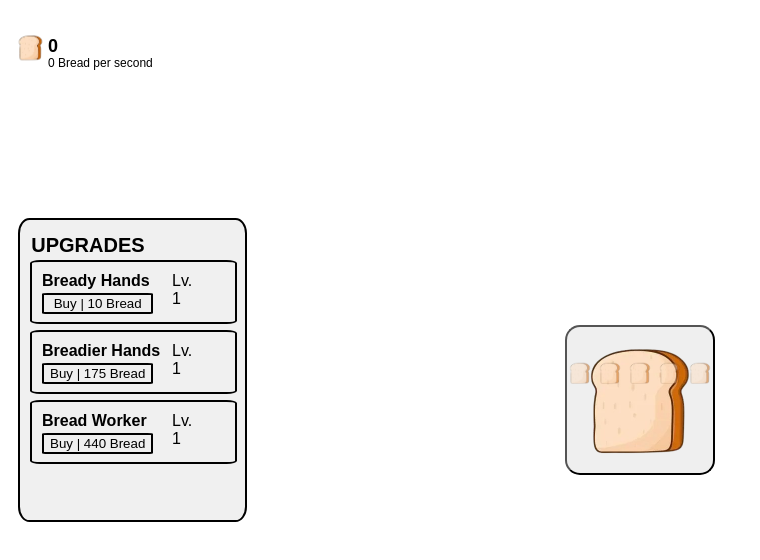
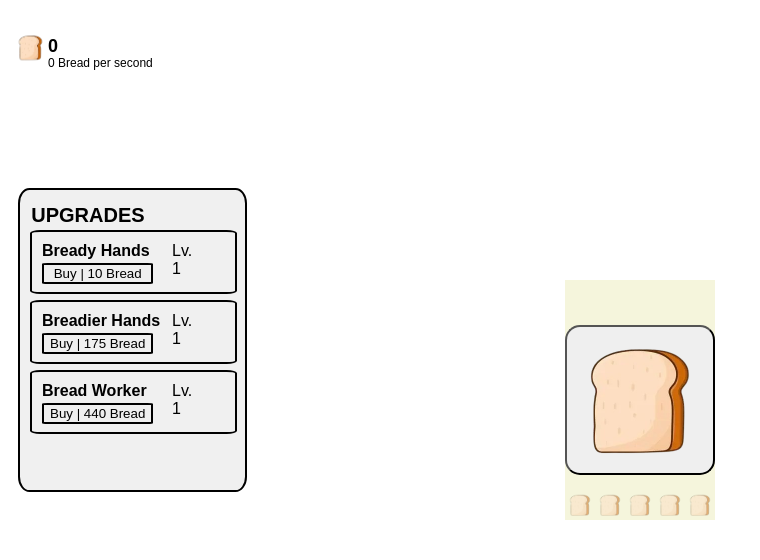
Before and after one commit to Player09239/websiteidk, a website with bundled scripts: page html/main.html in a window 1280 px wide. Shown: the whole page, without its empty margins (0-760 px from the left). Built offline with nearby package versions, Linux system fonts and the light colour scheme.

Commit message:
adjust ui

```diff
--- a/css/mainStyles.css
+++ b/css/mainStyles.css
@@ -35,8 +35,8 @@
     justify-content: center;
     align-items: center;
     width: 25%;
-    margin-inline: auto;
-    transform: translateY(350px);
+    top: 100%;
+    margin-top: 210px;
 }
 
 /* buttons */
--- a/html/main.html
+++ b/html/main.html
@@ -14,6 +14,13 @@
             <button id="breadButton">
                 <img src="../images/bread.png" id="breadImage">
             </button>
+            <div id="comboContainer">
+                <img id="combo5" class="combo" src="../images/bread.png">
+                <img id="combo4" class="combo" src="../images/bread.png">
+                <img id="combo3" class="combo" src="../images/bread.png">
+                <img id="combo2" class="combo" src="../images/bread.png">
+                <img id="combo1" class="combo" src="../images/bread.png">
+            </div>
         </div>
         <div id="counterContainer">
             <p id="breadCounter">
@@ -23,13 +30,6 @@
                 0 Bread per second
             </p>
             <img id="breadIcon" src="../images/bread.png">
-        </div>
-        <div id="comboContainer">
-            <img id="combo5" class="combo" src="../images/bread.png">
-            <img id="combo4" class="combo" src="../images/bread.png">
-            <img id="combo3" class="combo" src="../images/bread.png">
-            <img id="combo2" class="combo" src="../images/bread.png">
-            <img id="combo1" class="combo" src="../images/bread.png">
         </div>
         <div id="upgradesContainer">
             <p id="upgradesLabel"><strong>UPGRADES</strong></p>
```
